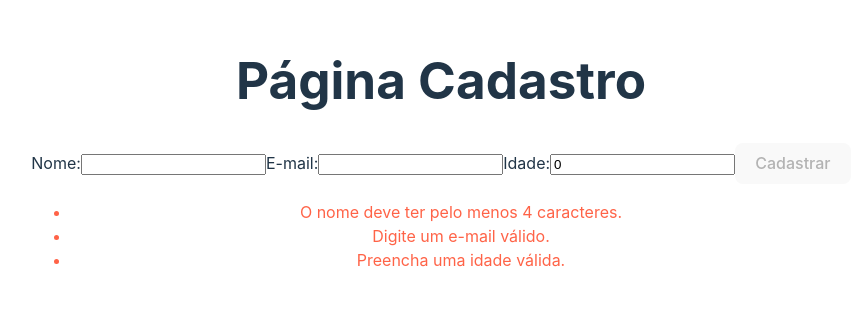
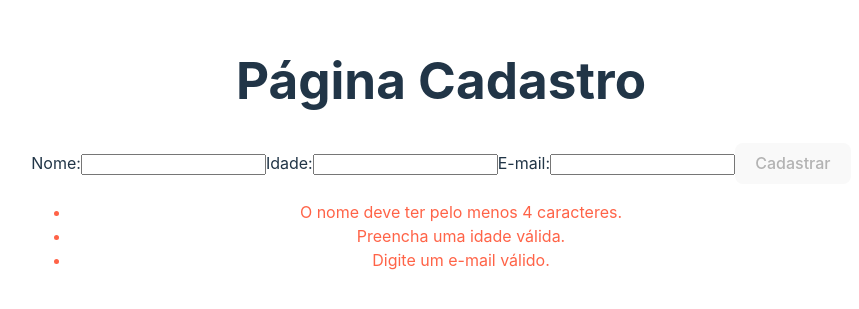
Before and after one commit to severidade/TheQuiz, a React (Vite) app: page /register in a window 1280 px wide. Shown: the part 255-564 px from the top of the page, without its empty margins (199-1058 px from the left). Built offline with nearby package versions, Linux system fonts and the light colour scheme.

Commit message:
refactor: :recycle: Modifica um poco a ordem dos campos no form

```diff
--- a/src/components/UserRegistration/index.tsx
+++ b/src/components/UserRegistration/index.tsx
@@ -7,7 +7,7 @@ function UserRegistration() {
   const navigate = useNavigate();
   const [name, setName] = useState('');
   const [email, setEmail] = useState('');
-  const [age, setAge] = useState(0);
+  const [age, setAge] = useState<number | null>(null);
   const [validity, setValidity] = useState(true);
   const [loading, setLoading] = useState(false);
   const [mutationResult, setMutationResult] = useState<string | null>(null);
@@ -26,10 +26,18 @@ function UserRegistration() {
     handleValidity();
   };
 
+  const handleBlur = () => {
+    handleValidity();
+  };
+
   const handleValidity = () => {
     const emailValidation = email.match(/\S+@\S+\.\S+/);
     const nameValidation = name.length;
-    const ageValidation = !Number.isNaN(Number(age)) && age >= 0 && age < 100; // Utilizando Number.isNaN
+    // const ageValidation = !Number.isNaN(Number(age)) && age >= 1 && age < 100; // Utilizando Number.isNaN
+    const ageValidation = age !== null
+      && !Number.isNaN(Number(age))
+      && age >= 1
+      && age < 100;
     const magicNumber = 4;
     if (emailValidation && nameValidation >= magicNumber && ageValidation) {
       setValidity(false);
@@ -76,7 +84,9 @@ function UserRegistration() {
   };
 
   const isNameValid = name.length >= 4;
-  const isAgeValid = age > 0;
+  // const isAgeValid = age !== null && age >= 1;
+  const isAgeValid = age !== null && age >= 1 && age < 100;
+
   const isEmailValid = email.match(/\S+@\S+\.\S+/);
 
   let content;
@@ -98,6 +108,22 @@ function UserRegistration() {
               name="name"
               value={ name }
               onChange={ handleInputChange }
+              onBlur={ handleBlur }
+              required
+            />
+          </label>
+
+          <label htmlFor="age">
+            <span>Idade:</span>
+            <input
+              type="number"
+              min="0"
+              id="age"
+              name="age"
+              value={ age !== null ? age : '' }
+              // onChange={ handleInputChange }
+              onBlur={ handleBlur }
+              onChange={ handleInputChange }
               required
             />
           </label>
@@ -109,22 +135,12 @@ function UserRegistration() {
               id="email"
               name="email"
               value={ email }
-              onChange={ handleInputChange }
+              onInput={ handleInputChange }
+              onBlur={ handleBlur }
               required
             />
           </label>
 
-          <label htmlFor="age">
-            <span>Idade:</span>
-            <input
-              type="number"
-              id="age"
-              name="age"
-              value={ age }
-              onChange={ handleInputChange }
-              required
-            />
-          </label>
           <button type="submit" disabled={ validity }>
             Cadastrar
           </button>
@@ -133,11 +149,11 @@ function UserRegistration() {
           <li className={ isNameValid ? 'valid' : 'invalid' }>
             O nome deve ter pelo menos 4 caracteres.
           </li>
+          <li className={ isAgeValid ? 'valid' : 'invalid' }>
+            Preencha uma idade válida.
+          </li>
           <li className={ isEmailValid ? 'valid' : 'invalid' }>
             Digite um e-mail válido.
-          </li>
-          <li className={ isAgeValid ? 'valid' : 'invalid' }>
-            Preencha uma idade válida.
           </li>
         </ul>
 
```
